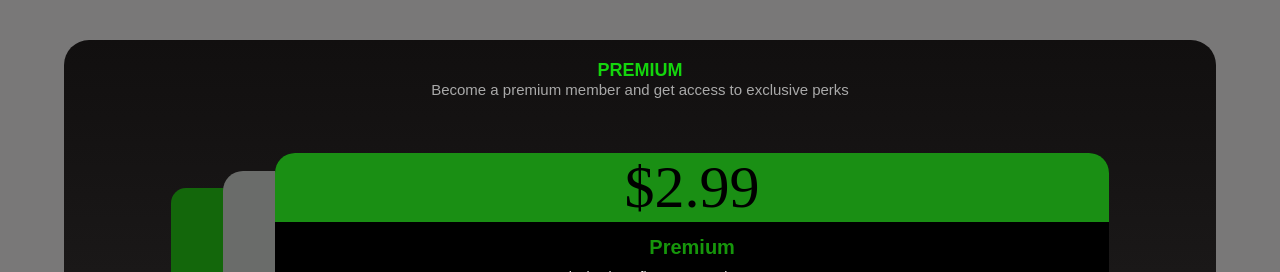
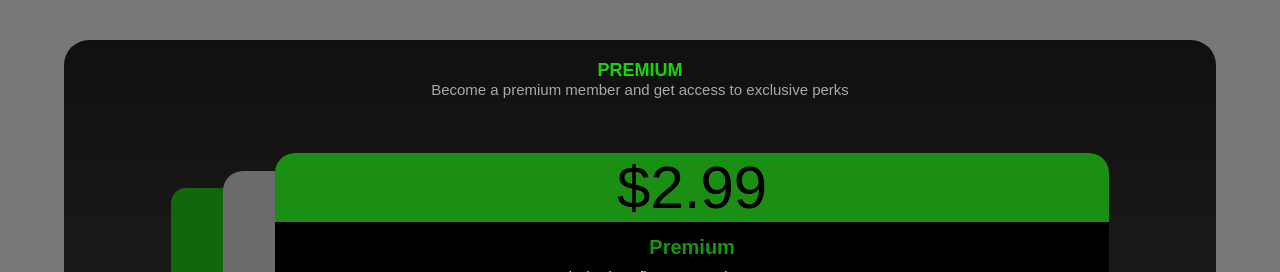
Before and after one commit to ACBennny/ACUvid-v2, a plain HTML site: page Uvid_Premium.html in a window 1280 px wide. Shown: the top 272 px of the page. Drawn offline with Linux system fonts and the light colour scheme; a web font is replaced by a local one.

Commit message:
Update Uvid_font.css

```diff
--- a/Uvid_font.css
+++ b/Uvid_font.css
@@ -1890,7 +1890,6 @@ img{
 .prem1a{
     width: 100%;
     height: fit-content;
-    font-family: 'Broadway';
     background: #1a8f14;
     color: #000;
     font-size: 60px;
```
